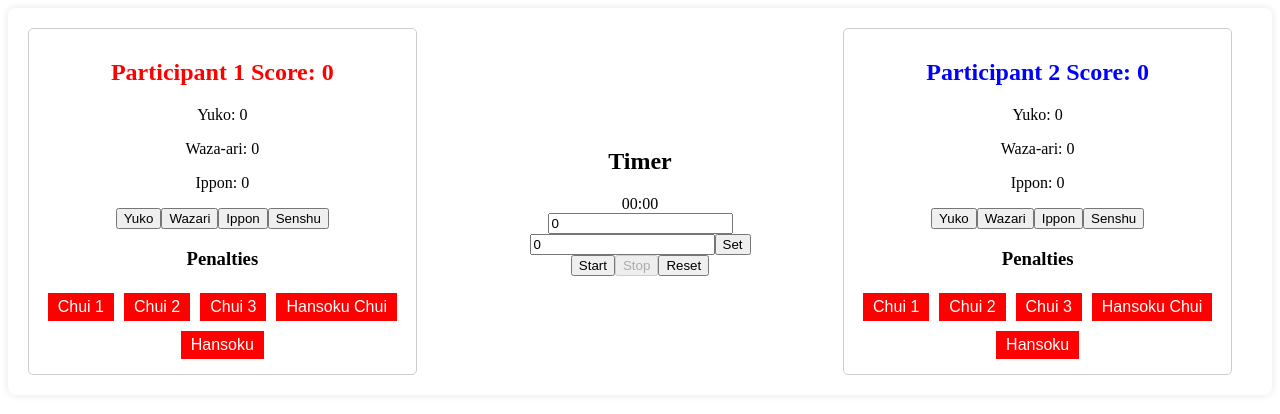
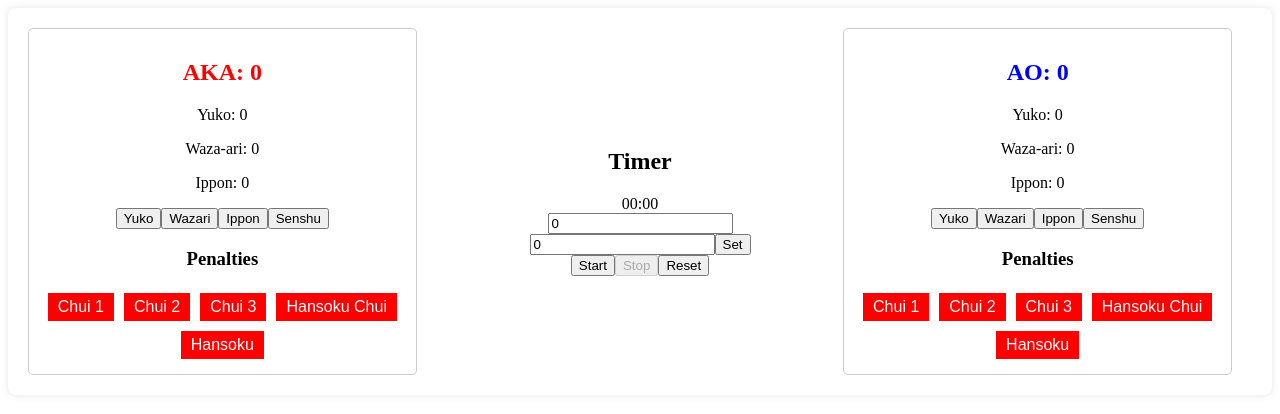
Before and after one commit to m3lies/karate-score, an Angular app: page / in a window 1280 px wide. Shown: the top 414 px of the page. Built offline with nearby package versions, Linux system fonts and the light colour scheme.

Commit message:
rename score

```diff
--- a/src/app/score/score.component.html
+++ b/src/app/score/score.component.html
@@ -1,6 +1,6 @@
 <div class="score-container">
     <div class="score-column">
-        <h2 class="participant1">Participant 1 Score: {{ participant1Score }}</h2>
+        <h2 class="participant1">AKA: {{ participant1Score }}</h2>
         <p>Yuko: {{ participant1YukoCount }}</p>
         <p>Waza-ari: {{ participant1WazariCount }}</p>
         <p>Ippon: {{ participant1IpponCount }}</p>
@@ -23,7 +23,7 @@
         </div>
     </div>
     <div class="score-column">
-        <h2 class="participant2">Participant 2 Score: {{ participant2Score }}</h2>
+        <h2 class="participant2">AO: {{ participant2Score }}</h2>
         <p>Yuko: {{ participant2YukoCount }}</p>
         <p>Waza-ari: {{ participant2WazariCount }}</p>
         <p>Ippon: {{ participant2IpponCount }}</p>
```
